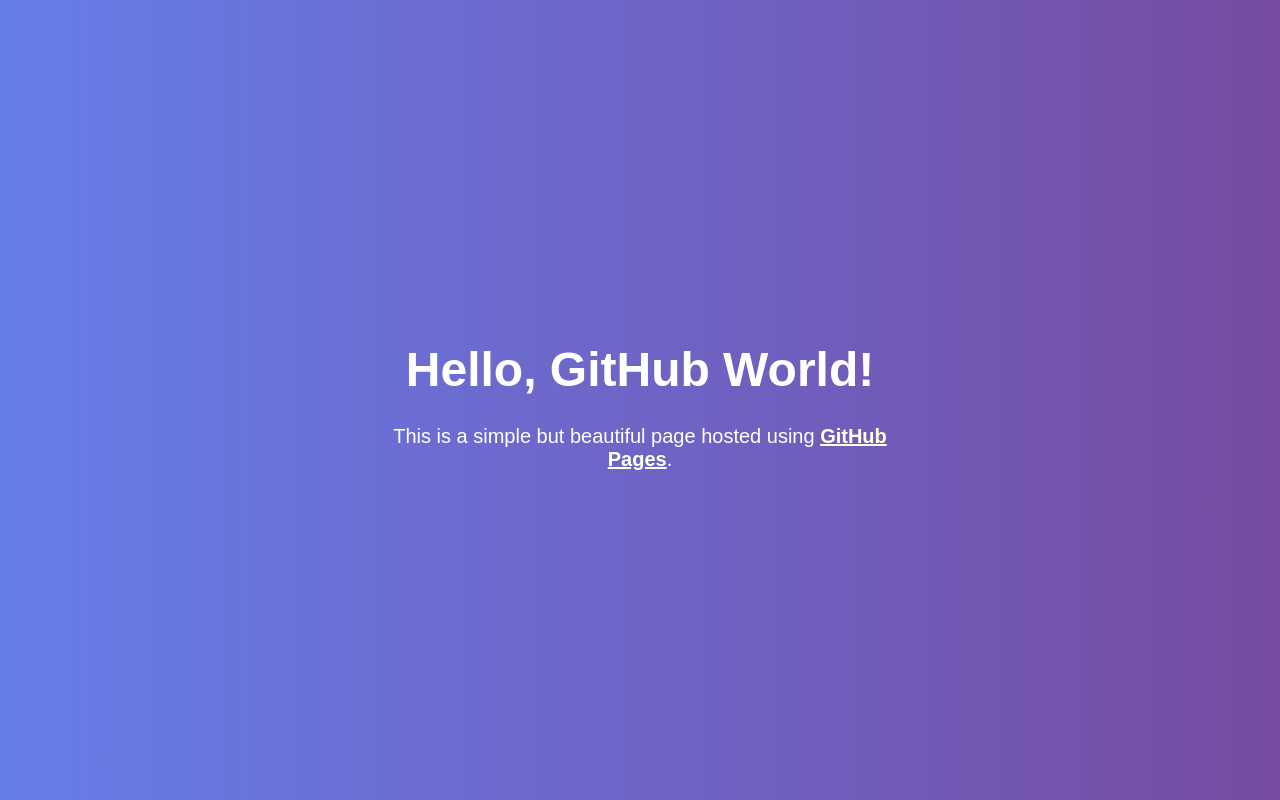
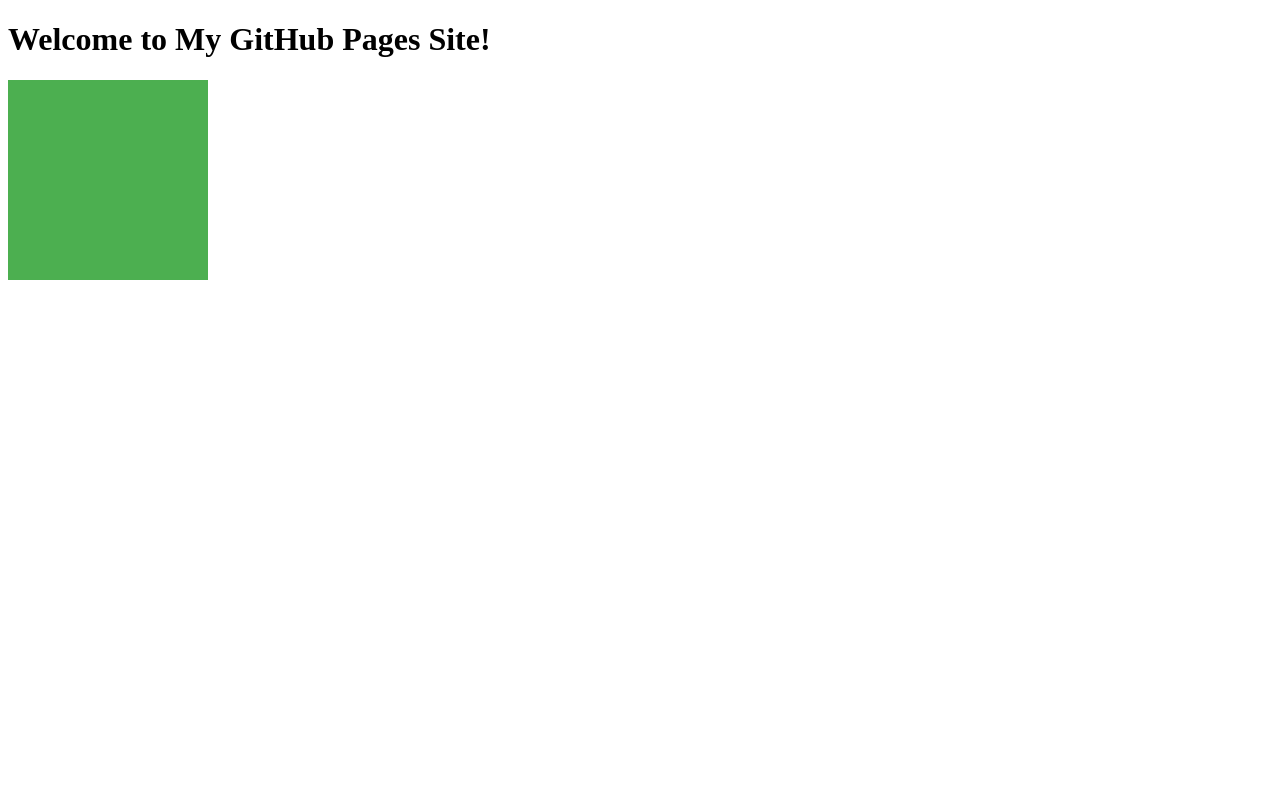
Before and after one commit to ArrasHub/ArrasHub.github.io, a plain HTML site: page index.html in a window 1280 px wide. Drawn offline with Linux system fonts and the light colour scheme.

Commit message:
Phil 0.2

```diff
--- a/index.html
+++ b/index.html
@@ -1,42 +1,32 @@
 <!DOCTYPE html>
 <html lang="en">
 <head>
-  <meta charset="UTF-8" />
-  <meta name="viewport" content="width=device-width, initial-scale=1.0" />
-  <title>Welcome to My Site</title>
+  <meta charset="UTF-8">
+  <meta name="viewport" content="width=device-width, initial-scale=1.0">
+  <title>My GitHub Pages Site</title>
   <style>
-    body {
-      margin: 0;
-      font-family: Arial, sans-serif;
-      background: linear-gradient(to right, #667eea, #764ba2);
-      color: white;
-      display: flex;
-      flex-direction: column;
-      align-items: center;
-      justify-content: center;
-      height: 100vh;
-      text-align: center;
+    @keyframes bounce {
+      0% { transform: translateY(0); }
+      50% { transform: translateY(-30px); }
+      100% { transform: translateY(0); }
     }
 
-    h1 {
-      font-size: 3rem;
-      margin-bottom: 0.5rem;
+    .box {
+      width: 200px;
+      height: 200px;
+      background-color: #4CAF50;
+      animation: bounce 1s ease-in-out infinite;
+      transition: transform 0.3s ease, background-color 0.3s ease;
     }
 
-    p {
-      font-size: 1.25rem;
-      max-width: 500px;
-    }
-
-    a {
-      color: #ffe;
-      font-weight: bold;
-      text-decoration: underline;
+    .box:hover {
+      transform: rotate(45deg);
+      background-color: #FF5722;
     }
   </style>
 </head>
 <body>
-  <h1>Hello, GitHub World!</h1>
-  <p>This is a simple but beautiful page hosted using <a href="https://pages.github.com" target="_blank">GitHub Pages</a>.</p>
+  <h1>Welcome to My GitHub Pages Site!</h1>
+  <div class="box"></div>
 </body>
 </html>
```
